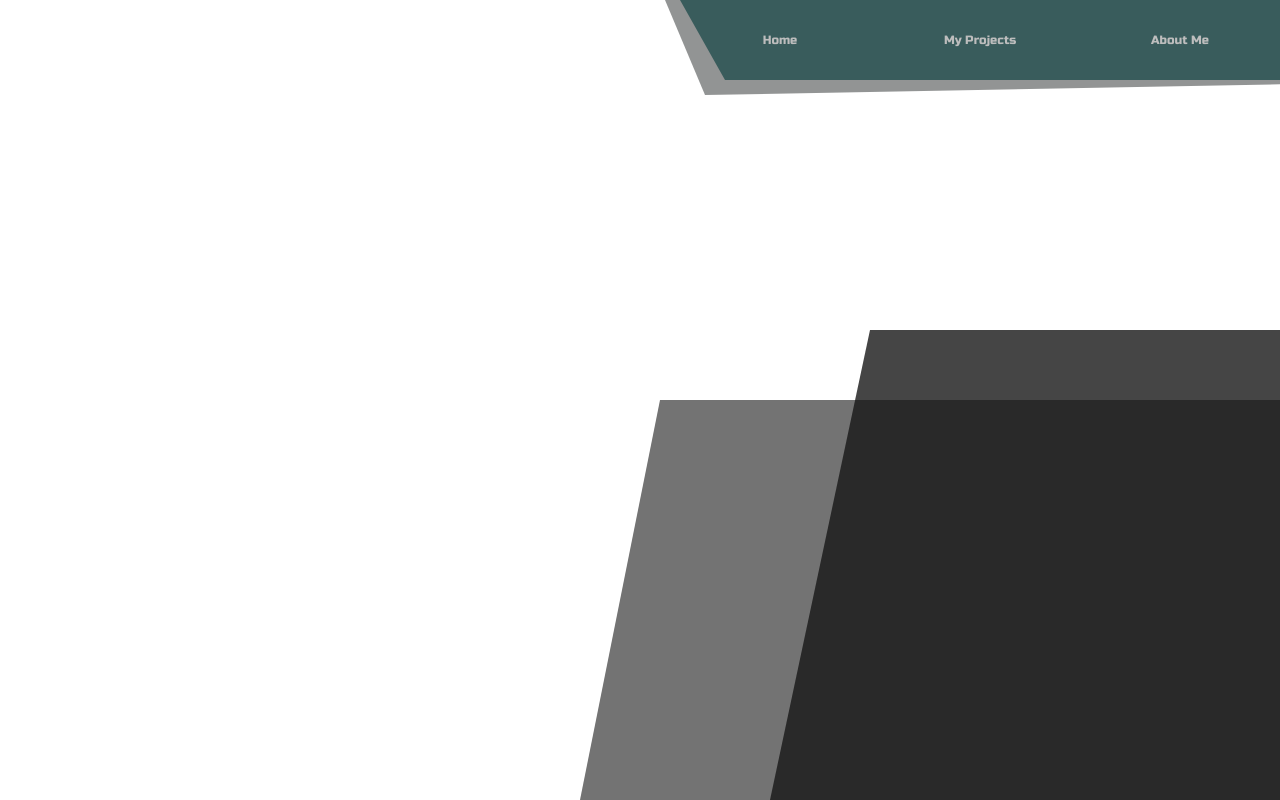
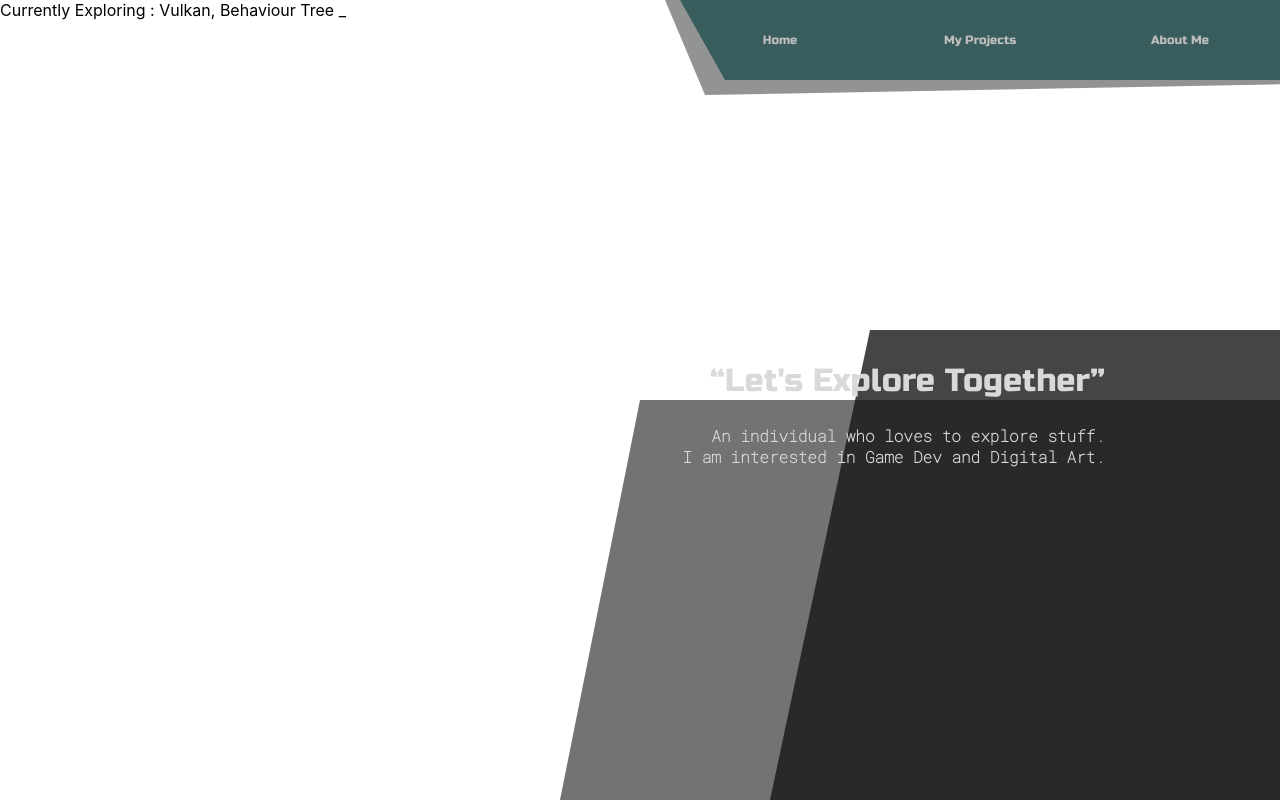
Before and after one commit to FieryBlade-313/Cold-flare, a React (Create React App) app: page / in a window 1280 px wide. Built offline with nearby package versions, Linux system fonts and the light colour scheme.

Commit message:
Added the TypeWriter Text Effect

```diff
--- a/public/index.html
+++ b/public/index.html
@@ -9,6 +9,7 @@
   <meta name="description" content="Web site created using create-react-app" />
   <link rel="preconnect" href="https://fonts.gstatic.com">
   <link href="https://fonts.googleapis.com/css2?family=Russo+One&display=swap" rel="stylesheet">
+  <link href="https://fonts.googleapis.com/css2?family=Roboto+Mono:wght@100&display=swap" rel="stylesheet">
   <link rel="apple-touch-icon" href="%PUBLIC_URL%/logo192.png" />
   <!--
       manifest.json provides metadata used when your web app is installed on a
--- a/src/App.js
+++ b/src/App.js
@@ -1,4 +1,5 @@
-import { HeaderBar, HeaderBarBack, ContentBox } from './component';
+// import { ExploringText } from './component';
+import { HeaderBar, HeaderBarBack, ContentBox, TextComponent, ExploringText } from './component';
 import './App.css';
 
 function App() {
@@ -7,7 +8,9 @@ function App() {
       <HeaderBar width={200} height={80} angle={0} offset={45} />
       <HeaderBarBack width={205} height={95} angle={-1} offset={40} />
       <ContentBox width={510} height={470} offset={100} fillColor="#171717" opacity="0.8" />
-      <ContentBox width={700} height={400} offset={80} fillColor="#171717" opacity="0.6" />
+      <ContentBox width={720} height={400} offset={80} fillColor="#171717" opacity="0.6" />
+      <TextComponent />
+      <ExploringText />
     </div>
   );
 }
--- a/src/component.js
+++ b/src/component.js
@@ -1,4 +1,4 @@
-import React from 'react';
+import React, { useState, useEffect } from 'react';
 import './mainStyle.css';
 
 const HeaderBarComponents = (props) => {
@@ -101,4 +101,115 @@ const ContentBox = (props) => {
     );
 };
 
-export { HeaderBar, HeaderBarBack, ContentBox, }
+const TextContent = (props) => {
+    return (
+        <p style={{
+            color: '#D9D9D9',
+            fontSize: props.size,
+            fontWeight: props.fontWt || "normal",
+            fontFamily: props.fontType,
+            margin: "25px",
+            wordWrap: "break-word",
+            whiteSpace: "pre-wrap",
+        }}>{props.val}</p>
+    );
+}
+
+const TextComponent = () => {
+    return (
+        <div style={{
+            position: 'absolute',
+            top: "42%",
+            right: "150px",
+            width: "500px",
+            textAlign: "right",
+
+        }}>
+            <TextContent val={" \u201CLet's Explore Together\u201D"} size="2em" fontType='Russo One' />
+            <TextContent val={"An individual who loves to explore stuff.\n I am interested in Game Dev and Digital Art."} size="1em" fontType='Roboto Mono' fontWt="bold" />
+        </div>
+    );
+}
+
+const TextCursor = () => {
+    const parameters = {
+        toggleDelay: 150,
+    }
+    const [isVisible, setVisibleStatus] = useState(true);
+
+    useEffect(() => {
+        const timer = setTimeout(() => {
+            setVisibleStatus(!isVisible)
+        }, parameters.toggleDelay)
+        return () => clearTimeout(timer)
+
+    });
+
+    return (
+        <p style={{ display: "inline" }}>
+            {isVisible ? "_" : ""}
+        </p>
+    );
+}
+
+const TypeWriterEffect = (props) => {
+    const parameters = {
+        typingSpeed: 200,
+        newWordBreak: 400,
+        endDelay: 1000,
+    };
+    const [text, setText] = useState('');
+    const [stringIterator, setStringIterator] = useState(0);
+    const [wordIterator, setWordIterator] = useState(0);
+    const [delayTime, setDelayTime] = useState(parameters.typingSpeed);
+    const [resetString, setStringReset] = useState(false);
+
+    const handleTyping = () => {
+        if (resetString) {
+            setText('');
+            setStringReset(false);
+        }
+        else {
+
+            // console.log(stringIterator, wordIterator, props.wordList[wordIterator].length);
+            setText(text + props.wordList[wordIterator][stringIterator]);
+            setStringIterator(stringIterator + 1);
+
+            if (stringIterator === props.wordList[wordIterator].length - 1) {
+
+                setStringIterator(0);
+                setWordIterator(wordIterator + 1);
+                setDelayTime(parameters.newWordBreak);
+                if (wordIterator === props.wordList.length - 1) {
+                    setWordIterator(0);
+                    setDelayTime(parameters.endDelay);
+                    setStringReset(true);
+                }
+
+            }
+            else
+                setDelayTime(parameters.typingSpeed);
+        }
+    }
+
+    useEffect(() => {
+        const timer = setTimeout(() => {
+            handleTyping()
+        }, delayTime)
+        return () => clearTimeout(timer)
+    });
+
+
+    return (
+        <div>
+            <p style={{ display: "inline" }}>{props.headerMessage}</p> <p style={{ display: "inline" }}>{text}</p> <TextCursor />
+        </div>
+    );
+}
+
+const ExploringText = (props) => {
+    return (
+        <TypeWriterEffect headerMessage='Currently Exploring :' wordList={["Vulkan, ", "Behaviour Tree"]} />
+    );
+}
+export { HeaderBar, HeaderBarBack, ContentBox, TextComponent, ExploringText }
```
